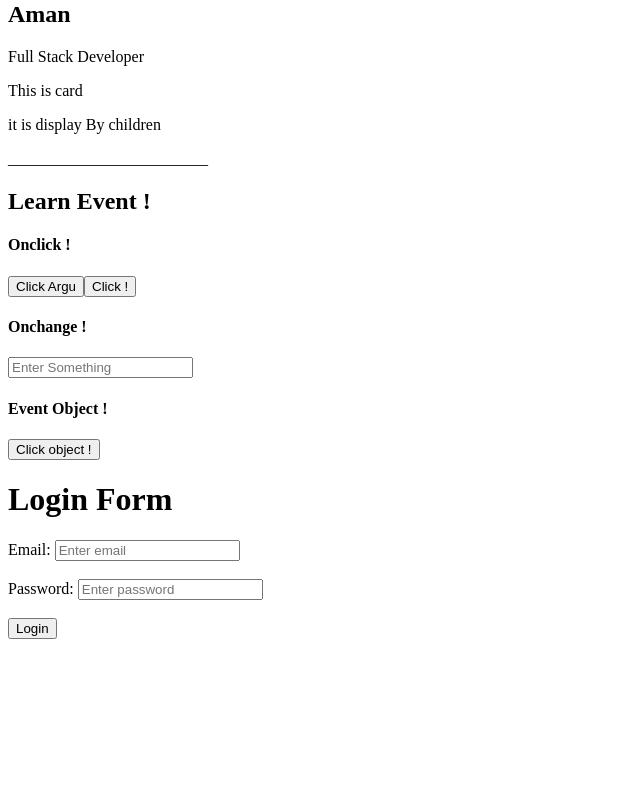
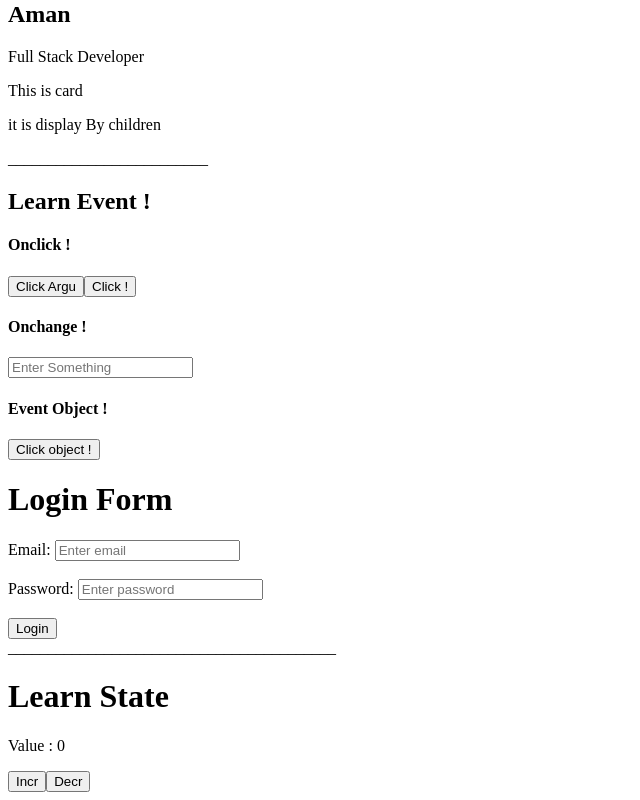
Before and after one commit to prafulM23/react-learning-journey, a React (Vite) app: page / in a window 1280 px wide. Shown: the part 872-1672 px from the top of the page, without its empty margins (0-640 px from the left). Before the commit the page ends 1519 px from the top, so only its background shows below. Built offline with nearby package versions, Linux system fonts and the light colour scheme.

Commit message:
day 04: practice useState counter

```diff
--- a/src/App.jsx
+++ b/src/App.jsx
@@ -2,6 +2,7 @@
 import LearnEvent from "./components/learn_event"
 import LearnJsx from "./components/learn_jsx"
 import LearnProps from "./components/learn_props"
+import Learnstate from "./components/learn_state"
 
 
 const App = () => {
@@ -11,6 +12,7 @@
       <LearnComponent />
       <LearnProps />
       <LearnEvent />
+      <Learnstate />
     </>
   )
 }
--- /dev/null
+++ b/src/components/learn_state.jsx
@@ -0,0 +1,16 @@
+import { useState } from "react"
+
+const Learnstate = () => {
+    const [count, setCount] = useState(0)
+    return (
+        <>
+            <span>_________________________________________</span>
+            <h1>Learn State</h1>
+            <p>Value : {count}</p>
+            <button onClick={() => setCount(count + 1)}>Incr</button>
+            <button onClick={() => setCount(count - 1)}>Decr</button>
+
+        </>
+    )
+}
+export default Learnstate
```
